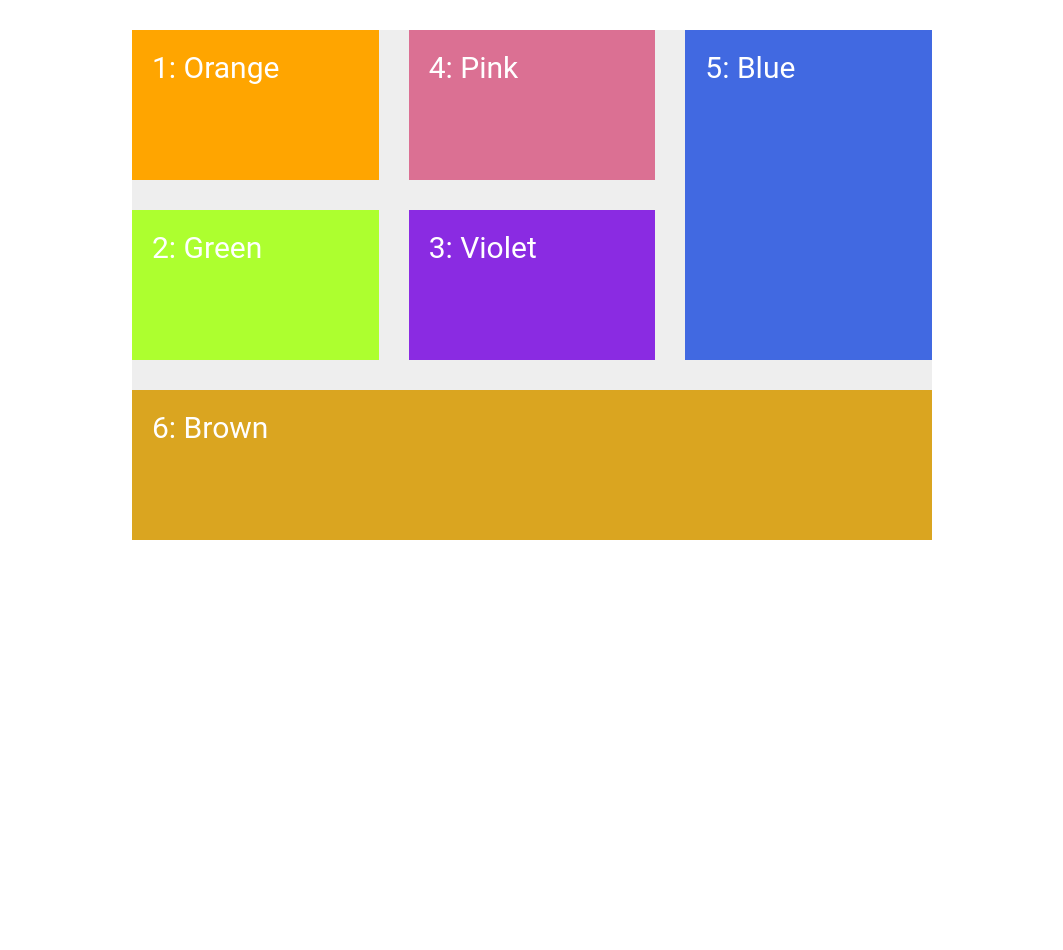
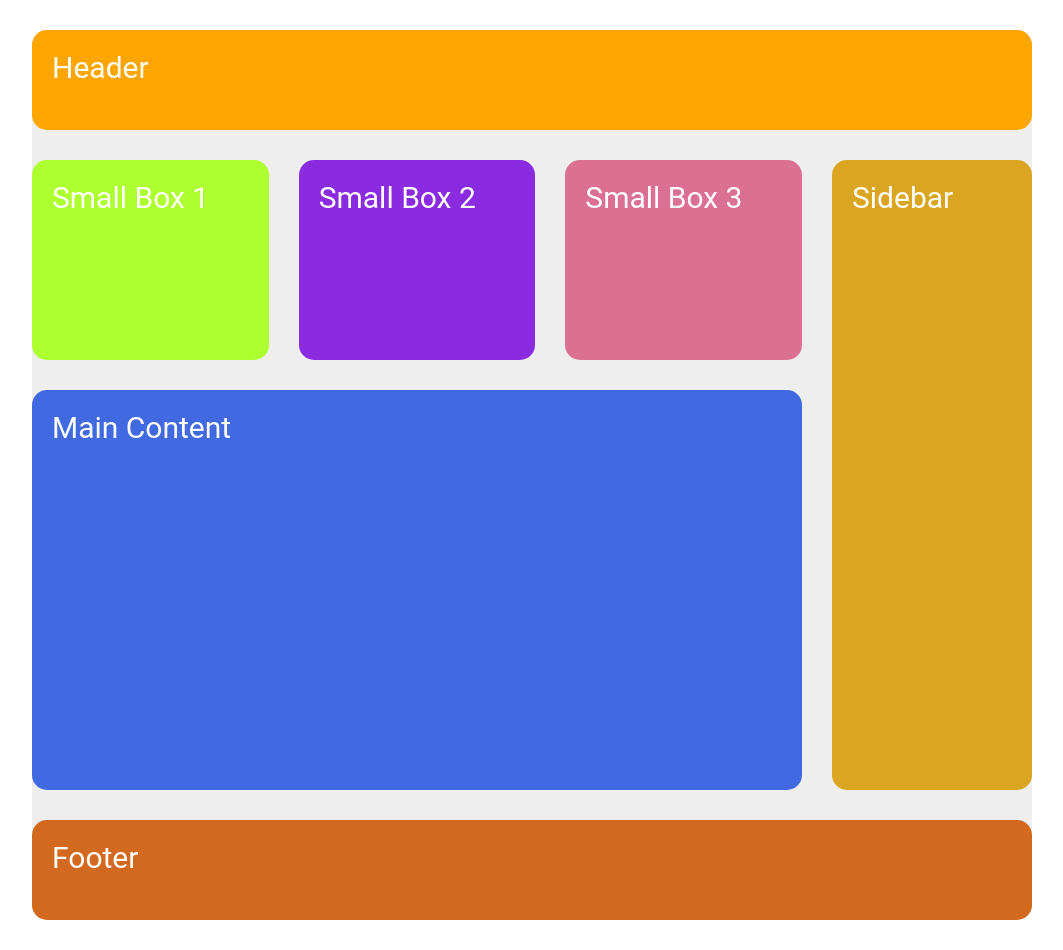
Before and after one commit to du-almeidalima/sass-course, a website: page section-8-introduction-grid/index.html in a window 1280 px wide. Shown: the whole page, without its empty margins (108-1171 px from the left). Before the commit the page ends 800 px from the top, so only its background shows below. Drawn offline with Linux system fonts and the light colour scheme.

Commit message:
Section 8: Name Grid Lines

```diff
--- a/section-8-introduction-grid/index.html
+++ b/section-8-introduction-grid/index.html
@@ -9,12 +9,13 @@
     </head>
     <body>
         <div class="container">
-            <div class="item item--1">1: Orange</div>
-            <div class="item item--2">2: Green</div>
-            <div class="item item--3">3: Violet</div>
-            <div class="item item--4">4: Pink</div>
-            <div class="item item--5">5: Blue</div>
-            <div class="item item--6">6: Brown</div>
+            <div class="item item--1">Header</div>
+            <div class="item item--2">Small Box 1</div>
+            <div class="item item--3">Small Box 2</div>
+            <div class="item item--4">Small Box 3</div>
+            <div class="item item--5">Main Content</div>
+            <div class="item item--6">Sidebar</div>
+            <div class="item item--7">Footer</div>
         </div>
     </body>
 </html>
--- a/section-8-introduction-grid/style/style.scss
+++ b/section-8-introduction-grid/style/style.scss
@@ -7,36 +7,104 @@
   font-family: "Roboto", sans-serif;
 }
 
+// METHOD 1: NUMBER LINES
+// .container {
+//   display: grid;
+//   grid-template-rows: 100px 200px 400px 100px;
+//   // Takes 50% of the parent ignoring gaps
+//   // grid-template-columns: repeat(50%, 1fr);
+//   grid-template-columns: repeat(3, 1fr) 200px;
+//   gap: 30px;
+
+//   width: 1000px;
+//   margin: 30px auto;
+//   border-radius: 15px;
+
+//   background-color: #eee;
+// }
+
+// .item {
+//   padding: 20px;
+//   border-radius: 15px;
+//   font-size: 30px;
+//   color: white;
+
+//   &--1 {
+//     background-color: orange;
+//     // grid-row-start: 2;
+//     // grid-row-end: 3;
+//     // grid-column-start: 2;
+//     // grid-column-end: 3;
+//     // grid-row: 2 / 3;
+//     // grid-column: 2 / 3;
+//     // grid-row-start / grid-column-start / grid-row-end / grid-column-end
+//     // grid-area: 2 / 3 / 2 / 3;
+//     grid-column: 1 / -1;
+//     grid-row: 1 / 2;
+//   }
+
+//   &--2 {
+//     background-color: greenyellow;
+//   }
+
+//   &--3 {
+//     background-color: blueviolet;
+//   }
+
+//   &--4 {
+//     background-color: palevioletred;
+//   }
+
+//   &--5 {
+//     background-color: royalblue;
+//     grid-column: 1 / span 3;
+//     grid-row: span 1;
+//   }
+
+//   &--6 {
+//     background-color: goldenrod;
+//     // grid-column: 1 / span 3;
+//     // Dynamically expanding to the last column (visible through devtools)
+//     grid-column: 1 span / -1;
+//     grid-row: 3 span / -1;
+//   }
+
+//   &--7 {
+//     background-color: chocolate;
+//     grid-column: span 3;
+//   }
+// }
+
+//METHOD 2: LINE NAMES
 .container {
   display: grid;
-  grid-template-rows: repeat(3, 150px);
-  // Takes 50% of the parent ignoring gaps
-  // grid-template-columns: repeat(50%, 1fr);
-  grid-template-columns: repeat(3, 1fr);
+  // Accept multiple names per line
+  grid-template-rows:
+    [header-start] 100px
+    [header-end box-start] 200px
+    [box-end main-start] 400px
+    [main-end footer-start] 100px
+    [footer-end];
+  // CSS will append index suffix for line names in repeat functions
+  grid-template-columns: repeat(3, [col-start] 1fr [col-end]) 200px [grid-col-end];
   gap: 30px;
 
-  width: 800px;
+  width: 1000px;
   margin: 30px auto;
+  border-radius: 15px;
 
   background-color: #eee;
 }
 
 .item {
   padding: 20px;
-
+  border-radius: 15px;
   font-size: 30px;
   color: white;
 
   &--1 {
     background-color: orange;
-    // grid-row-start: 2;
-    // grid-row-end: 3;
-    // grid-column-start: 2;
-    // grid-column-end: 3;
-    // grid-row: 2 / 3;
-    // grid-column: 2 / 3;
-    // grid-row-start / grid-column-start / grid-row-end / grid-column-end
-    // grid-area: 2 / 3 / 2 / 3;
+    grid-column: col-start 1 / grid-col-end;
   }
 
   &--2 {
@@ -49,21 +117,22 @@
 
   &--4 {
     background-color: palevioletred;
-    grid-row: 1 / 2;
-    grid-column: 2 / 3;
   }
 
   &--5 {
     background-color: royalblue;
-    // Stretches the item and make it overlaps the other cell.
-    grid-row: 1 / 3;
-    grid-column: 3 / 4;
+    grid-column: col-start 1 / col-end 3;
+    grid-row: main-start / main-end;
   }
 
   &--6 {
     background-color: goldenrod;
-    // grid-column: 1 / span 3;
-    // Dynamically expanding to the last column (visible through devtools)
-    grid-column: 1 / -1;
+    grid-column: col-end 3 / grid-col-end;
+    grid-row: box-start / main-end;
+  }
+
+  &--7 {
+    background-color: chocolate;
+    grid-column: col-start 1 / grid-col-end;
   }
 }
```
Also changed, not shown: section-8-introduction-grid/style/style.css, 1 other file.
